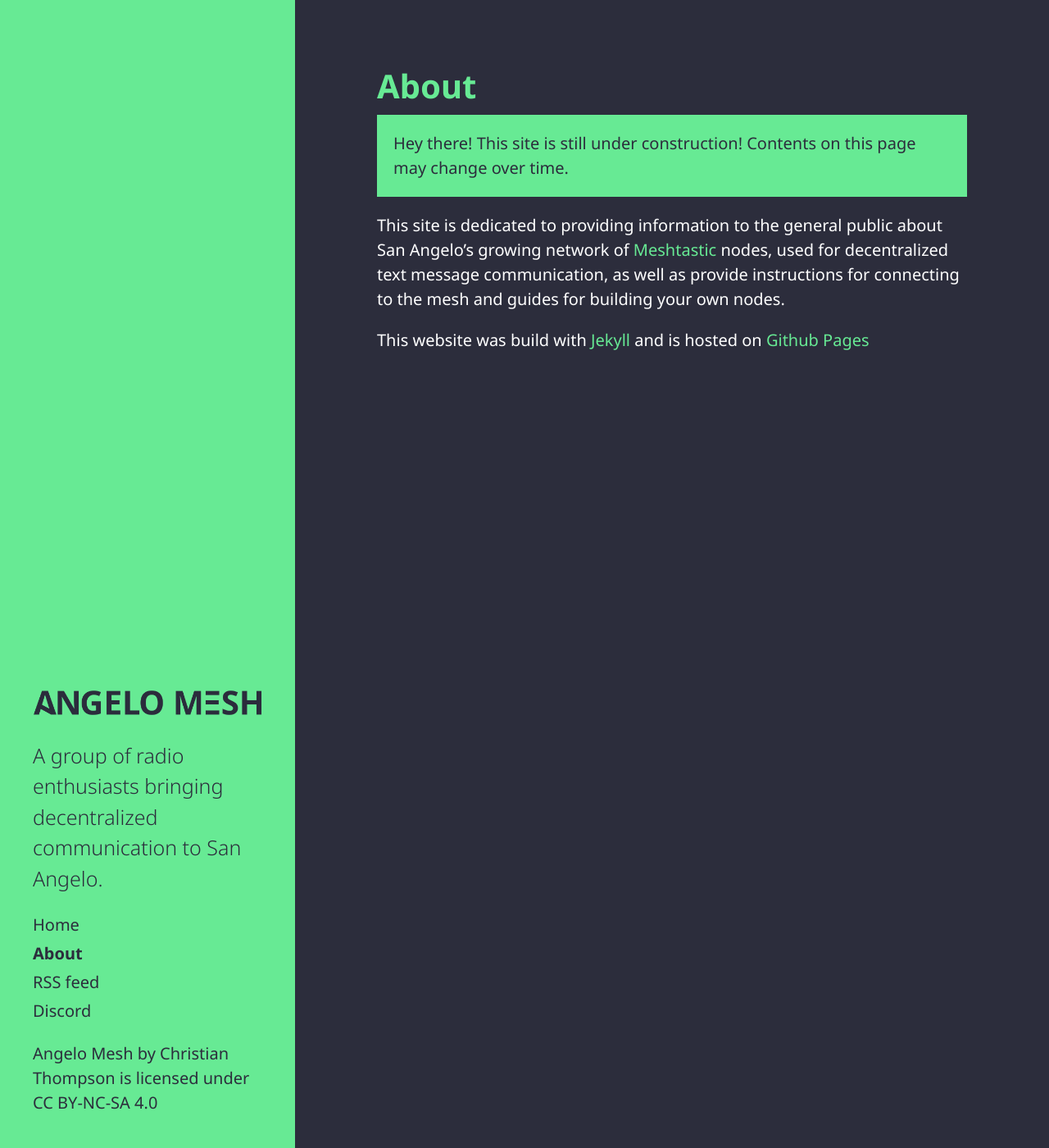
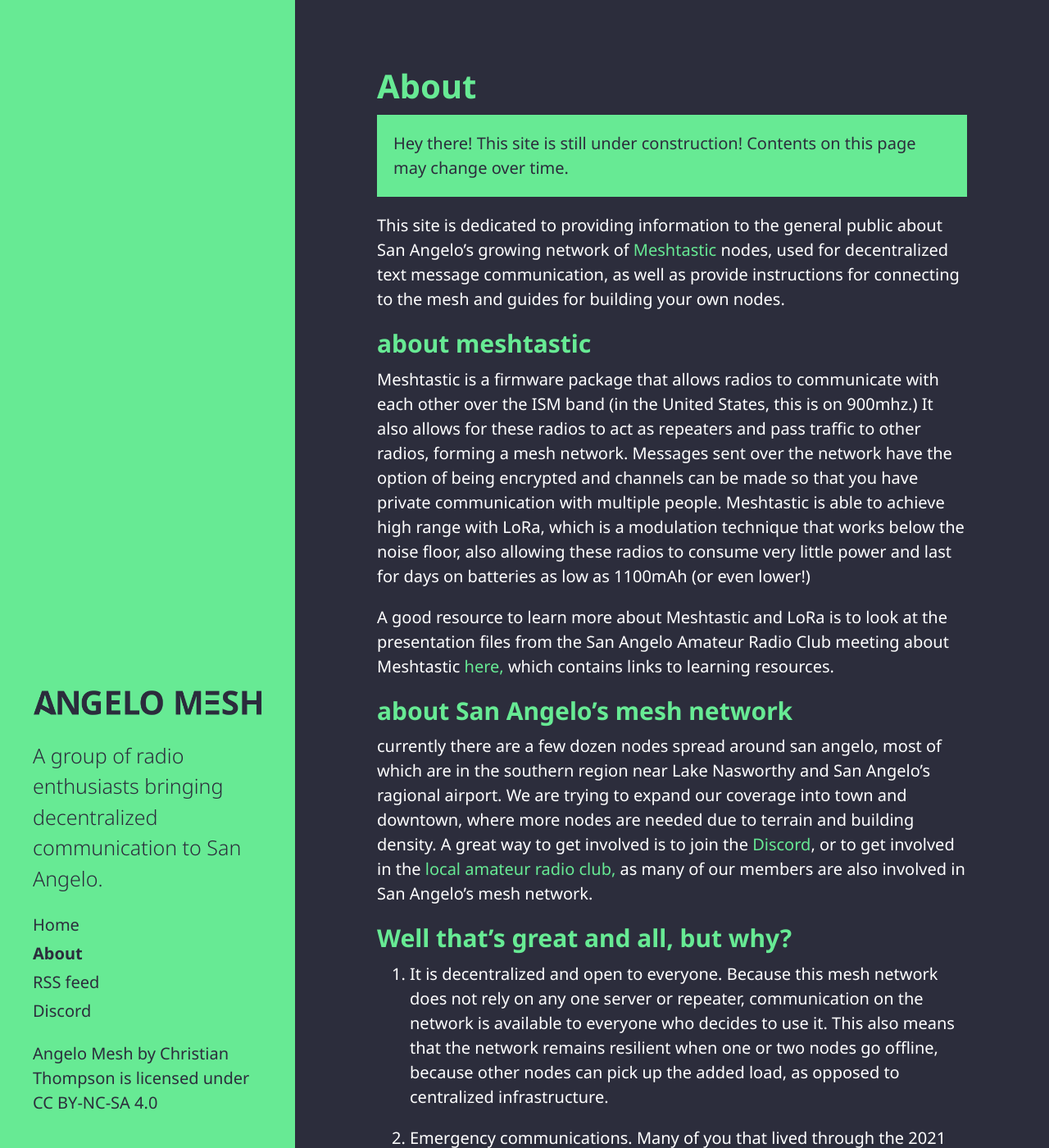
Before and after one commit to RubyMetro/angelomesh, a Jekyll site: the page built from about.md, in a window 1280 px wide and 1400 px high. Shown: the whole window at 82% size. Built offline with Jekyll 4.4.1, drawn with Linux system fonts in a browser that asks for light colours; some of the changed text lies outside the part shown.

Commit message:
added information about meshtastic in about.md

```diff
--- a/about.md
+++ b/about.md
@@ -9,4 +9,24 @@ title: About
 
 This site is dedicated to providing information to the general public about San Angelo's growing network of [Meshtastic](https://meshtastic.org) nodes, used for decentralized text message communication, as well as provide instructions for connecting to the mesh and guides for building your own nodes.
 
+## about meshtastic
+Meshtastic is a firmware package that allows radios to communicate with each other over the ISM band (in the United States, this is on 900mhz.) It also allows for these radios to act as repeaters and pass traffic to other radios, forming a mesh network. Messages sent over the network have the option of being encrypted and channels can be made so that you have private communication with multiple people. Meshtastic is able to achieve high range with LoRa, which is a modulation technique that works below the noise floor, also allowing these radios to consume very little power and last for days on batteries as low as 1100mAh (or even lower!)
+
+A good resource to learn more about Meshtastic and LoRa is to look at the presentation files from the San Angelo Amateur Radio Club meeting about Meshtastic [here,](https://www.w5qx.org/2024/01/11/lora-presentation-files/) which contains links to learning resources.
+
+## about San Angelo's mesh network
+currently there are a few dozen nodes spread around san angelo, most of which are in the southern region near Lake Nasworthy and San Angelo's ragional airport. We are trying to expand our coverage into town and downtown, where more nodes are needed due to terrain and building density. A great way to get involved is to join the [Discord](https://discord.gg/Kw53pzwyuQ), or to get involved in the [local amateur radio club,](https://w5qx.org) as many of our members are also involved in San Angelo's mesh network.
+
+## Well that's great and all, but why?
+
+1. It is decentralized and open to everyone. Because this mesh network does not rely on any one server or repeater, communication on the network is available to everyone who decides to use it. This also means that the network remains resilient when one or two nodes go offline, because other nodes can pick up the added load, as opposed to centralized infrastructure.
+
+2. Emergency communications. Many of you that lived through the 2021 winter storm here in texas will understand that being able to communicate with others and get help when infrastructure is down is crucial during an emergency. Because a lot of our nodes are powered through solar or long lasting batteries, the mesh network remains online when all else fails, allowing the community to coordinate and plan.
+
+3. Privacy. When you send a message through an encrypted channel on the mesh network, you have all of the same benefits of being able to use other radios to bounce your message to your destination while knowing that no person or entity is secretly reading your traffic.
+
+4. Telemetry. The mesh network has other use cases that dont involve communication with people. Meshtastic can be used with other software or sensors to deliver information across the network. One example of this is ATAK, which can be used with meshtastic for decentralized geospatial and situational awareness.
+
+5. No license required. Because meshtastic operates on the ISM band, anyone can use it, and you do not need to have an amateur radio license to transmit. This is also what makes meshtastic private.
+
 This website was build with [Jekyll](jekyllrb.com) and is hosted on [Github Pages](https://pages.github.com)
```
